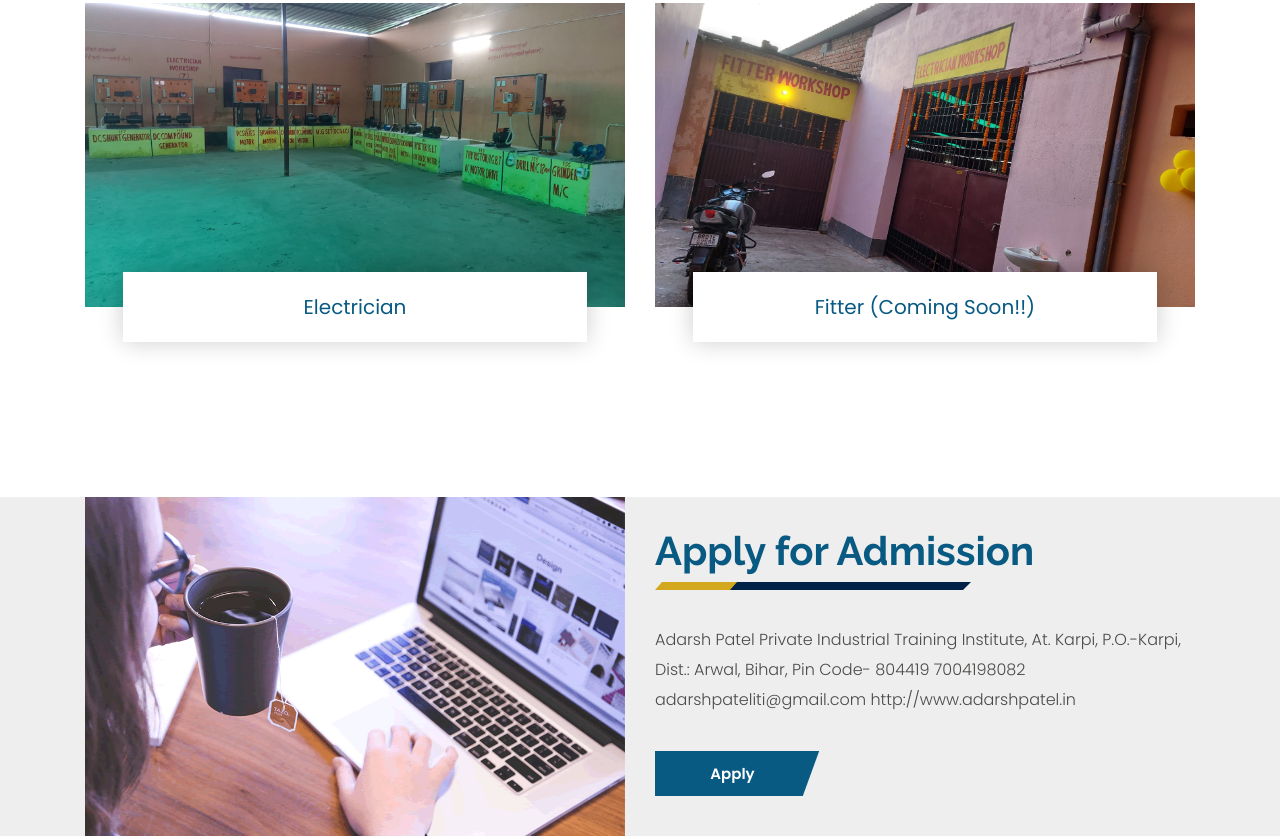
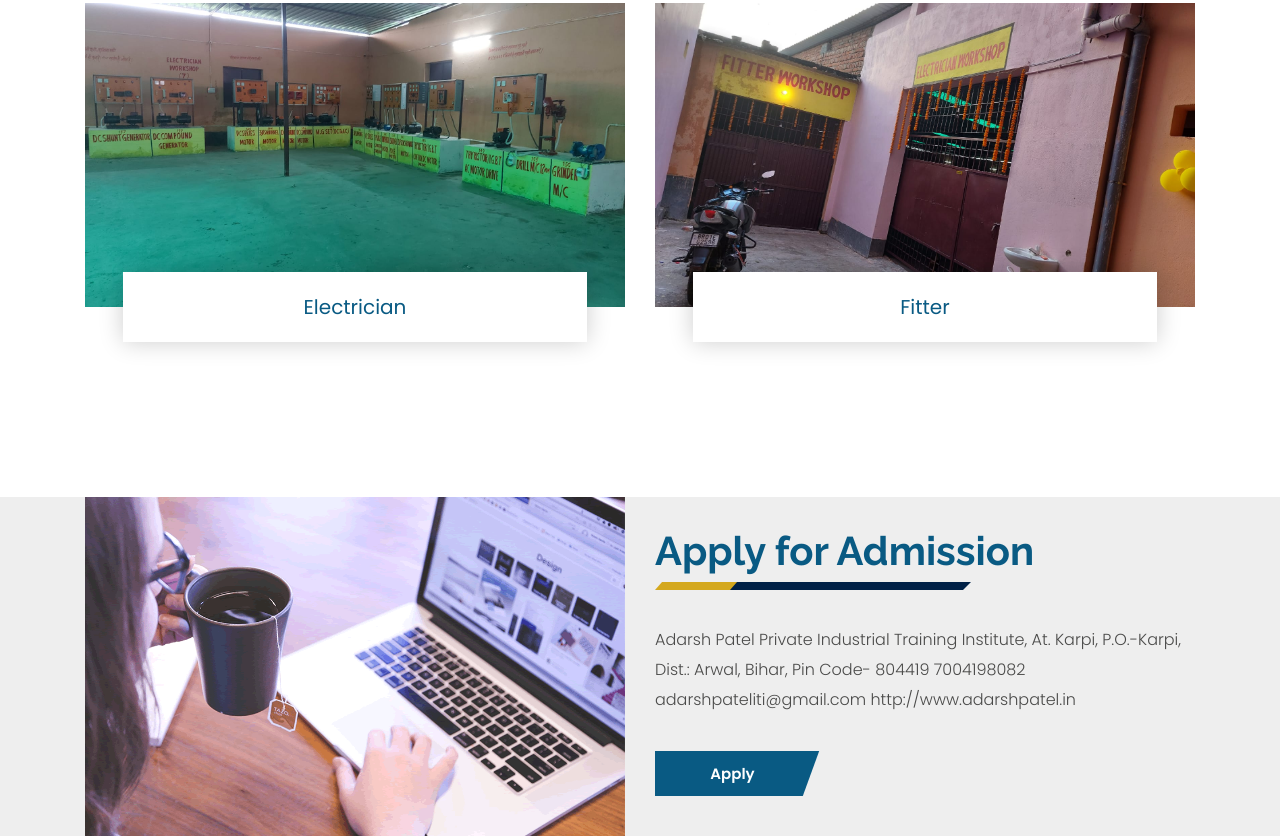
Before and after one commit to itiravi/adarshpatel, a plain HTML site: page index.html in a window 1280 px wide. Shown: the part 1312-2151 px from the top of the page. Drawn offline with Linux system fonts and the light colour scheme.

Commit message:
Update index.html

```diff
--- a/index.html
+++ b/index.html
@@ -196,7 +196,7 @@
                 <div class="col-md-6">
                     <div class="full blog_img_popular">
                        <img class="img-responsive" src="images/workshop7.jpeg" alt="#" />
-					   <h4>Fitter (Coming Soon!!)</h4>
+					   <h4>Fitter</h4>
                     </div>
                 </div>
             </div>
```
